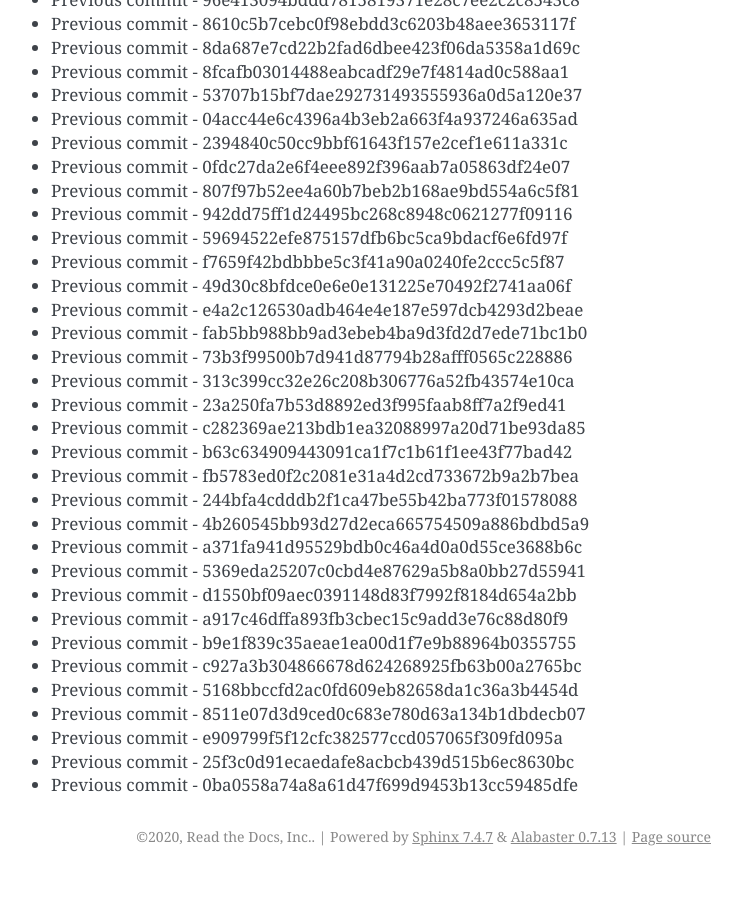
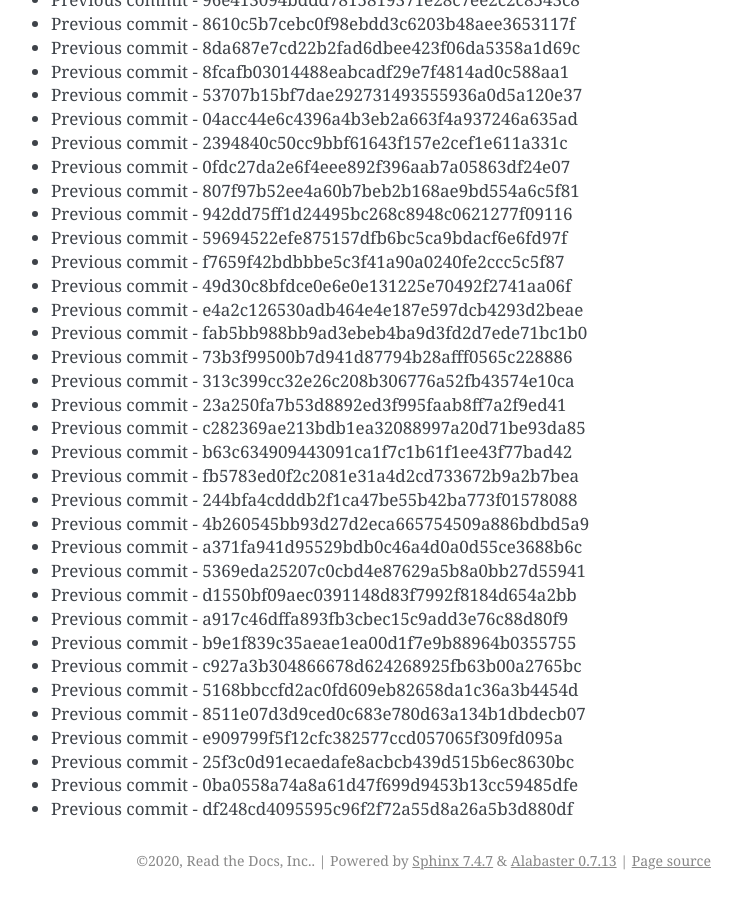
Before and after one commit to readthedocs/rtd-git-stresstest, a Sphinx documentation site: the page built from docs/updates.rst, in a window 1280 px wide and 900 px high, scrolled down 17337 px. Shown: the whole window, without its empty margins (399-1141 px from the left). Built offline with Sphinx 7.4.7, drawn with Linux system fonts in a browser that asks for light colours; before the commit the page ends 18213 px from its top, so only the background shows below that.

Commit message:
Generating commit from previous: df248cd4095595c96f2f72a55d8a26a5b3d880df

```diff
--- a/docs/updates.rst
+++ b/docs/updates.rst
@@ -760,3 +760,4 @@ It can be tested for any performance characteristics.
 * Previous commit - e909799f5f12cfc382577ccd057065f309fd095a
 * Previous commit - 25f3c0d91ecaedafe8acbcb439d515b6ec8630bc
 * Previous commit - 0ba0558a74a8a61d47f699d9453b13cc59485dfe
+* Previous commit - df248cd4095595c96f2f72a55d8a26a5b3d880df
```
